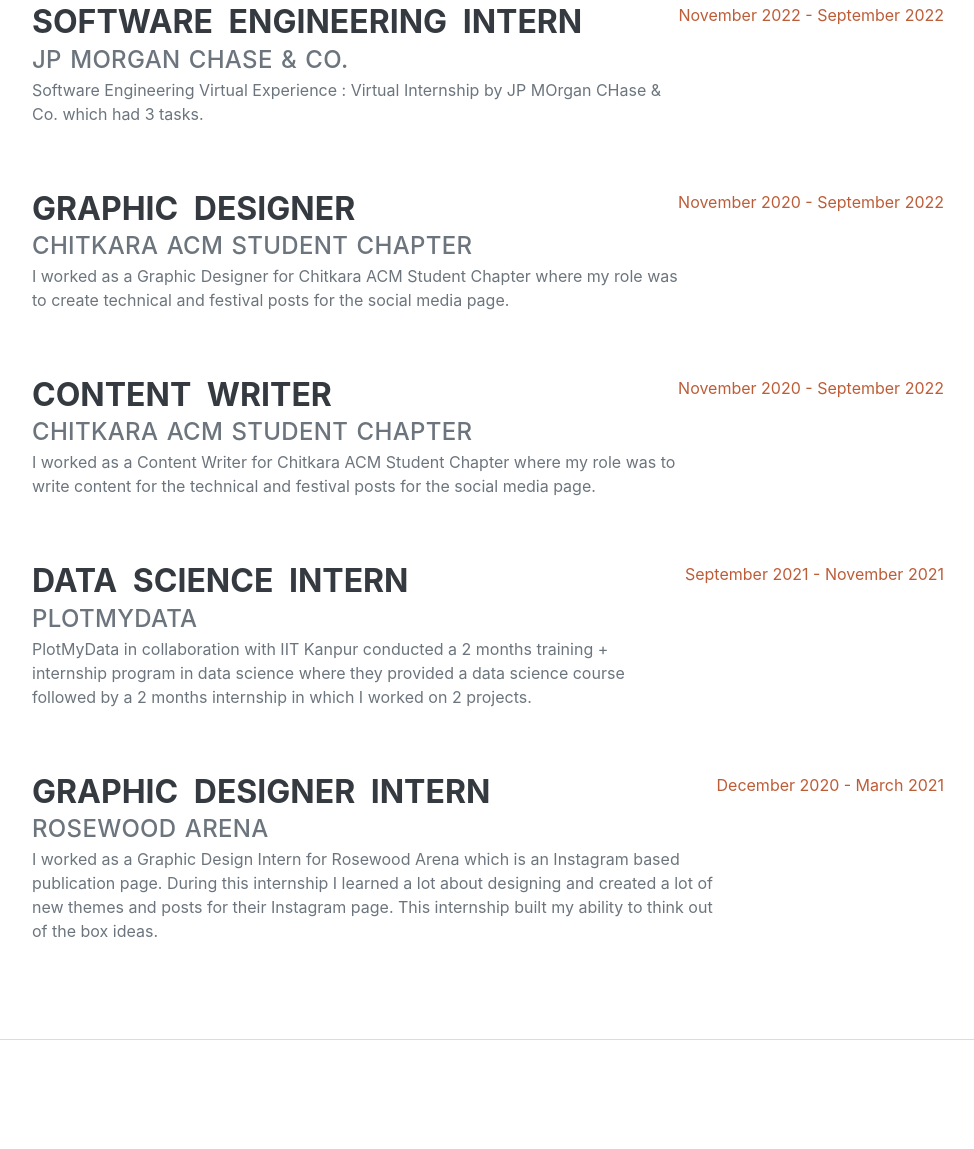
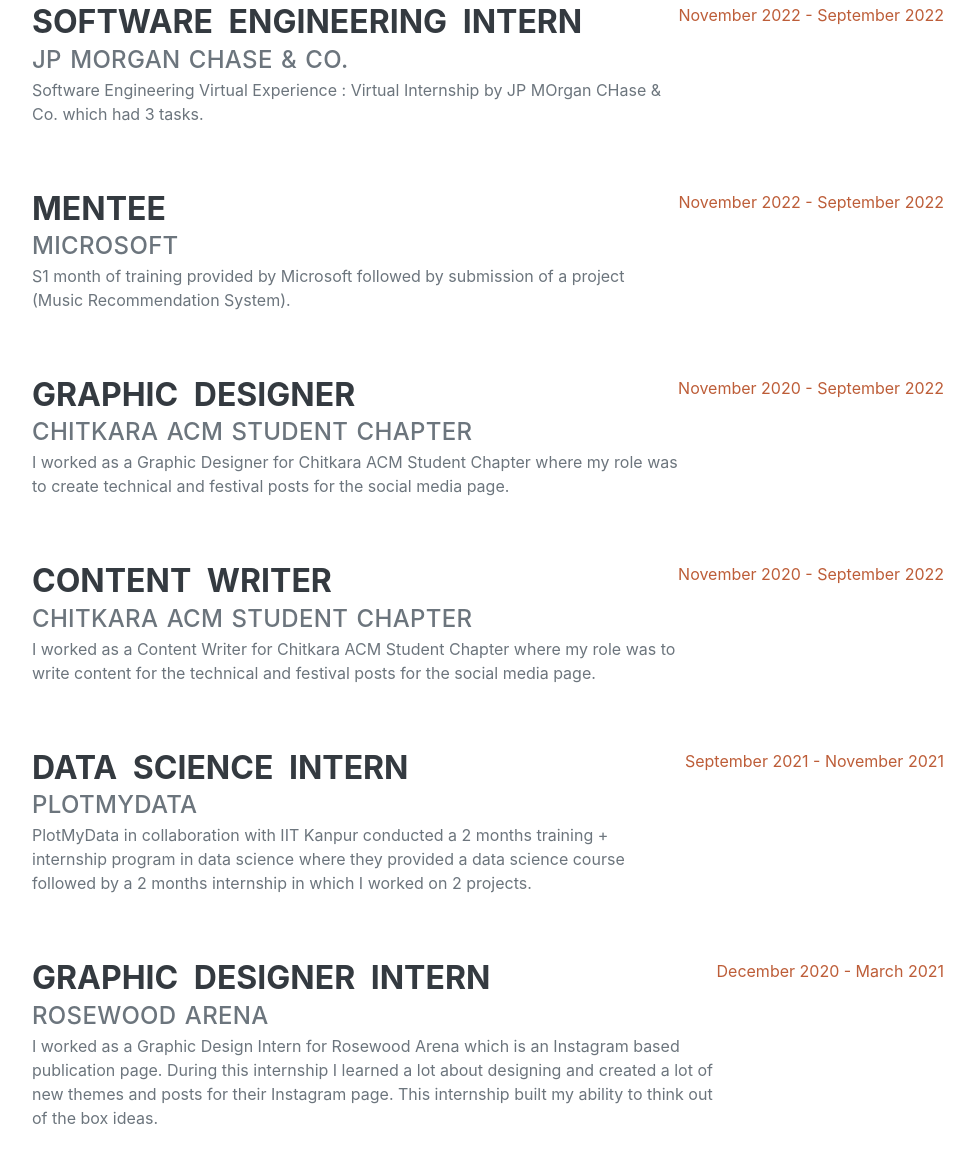
Before and after one commit to PallaviArora1010/PallaviArora1010.github.io, a plain HTML site: page index.html in a window 1280 px wide. Shown: the part 1730-2879 px from the top of the page, without its empty margins (288-1262 px from the left). Drawn offline with nearby package versions, Linux system fonts and the light colour scheme; a web font is replaced by a local one.

Commit message:
Update index.html

```diff
--- a/index.html
+++ b/index.html
@@ -110,6 +110,14 @@
                     </div>
                     <div class="d-flex flex-column flex-md-row justify-content-between mb-5">
                         <div class="flex-grow-1">
+                            <h3 class="mb-0">Mentee</h3>
+                            <div class="subheading mb-3">Microsoft</div>
+                            <p>S1 month of training provided by Microsoft followed by submission of a project (Music Recommendation System).</p>
+                        </div>
+                        <div class="flex-shrink-0"><span class="text-primary">November 2022 - September 2022</span></div>
+                    </div>
+                    <div class="d-flex flex-column flex-md-row justify-content-between mb-5">
+                        <div class="flex-grow-1">
                             <h3 class="mb-0">Graphic Designer</h3>
                             <div class="subheading mb-3">Chitkara ACM Student Chapter</div>
                             <p>I worked as a Graphic Designer for Chitkara ACM Student Chapter where my role was to create technical and festival posts for the social media page.</p>
@@ -156,17 +164,19 @@
                     <h2 class="mb-5">Skills</h2>
                     <div class="subheading mb-3">Programming Languages & Tools</div>
                     <ul class="list-inline dev-icons">
+                        <li class="list-inline-item1">Java</li>
+                        <li class="list-inline-item1">C++</li>
                         <li class="list-inline-item1">HTML</li>
                         <li class="list-inline-item1">HTML5</li>
                         <li class="list-inline-item1">CSS</li>
                         <li class="list-inline-item1">CSS3</li>
                         <li class="list-inline-item1">Javascript</li>
                         <li class="list-inline-item1">Bootstrap</li>
-                        <li class="list-inline-item1">C++</li>
                         <li class="list-inline-item1">Adobe Photoshop</li>
                         <li class="list-inline-item1">Adobe Illustrator</li>
                         <li class="list-inline-item1">Figma</li>
                         <li class="list-inline-item1">Microsoft Office</li>
+                        <li class="list-inline-item1">Critical Thinking</li>
                     </ul>
                     <div class="subheading mb-3">Specialisation</div>
                     <ul class="fa-ul mb-0" style = "list-style-type: disc;">
```
